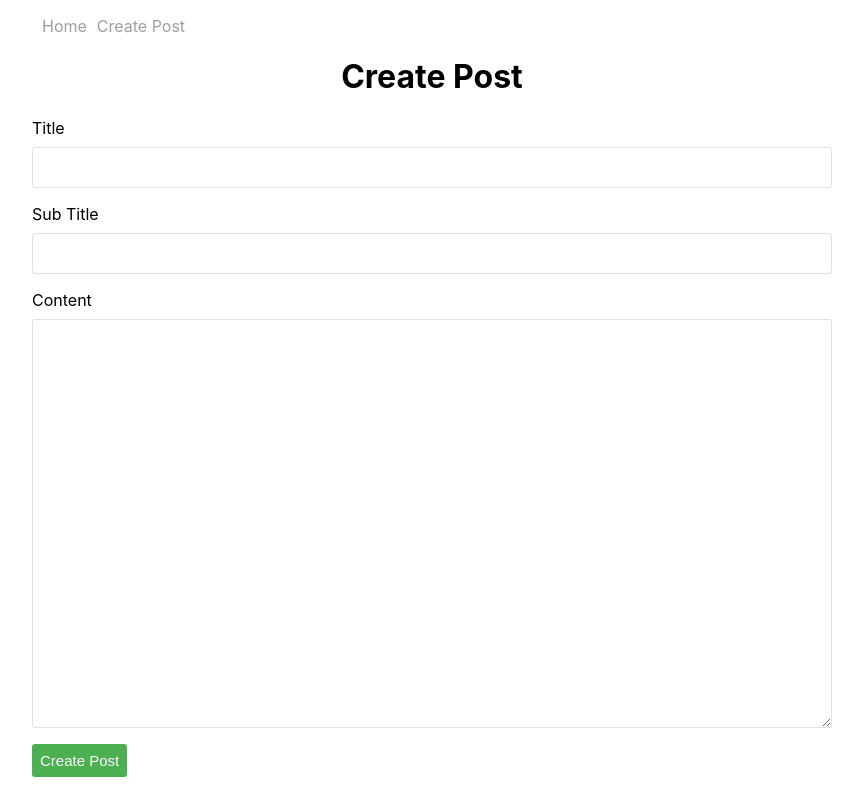
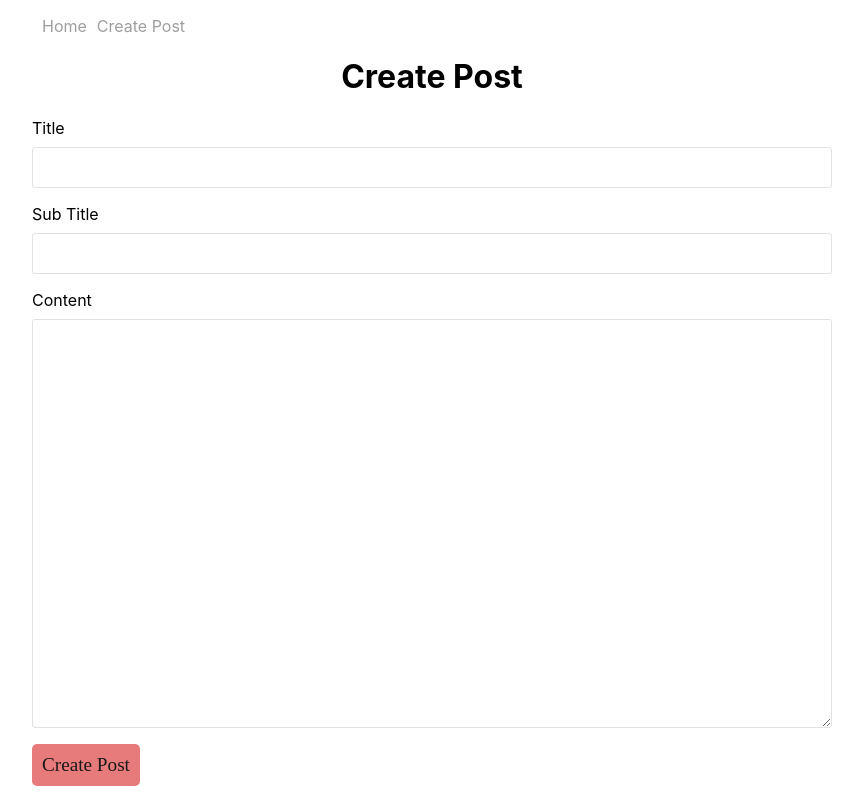
Before and after one commit to JoyCode4/react-hooks-blog, a React (Create React App) app: page /create-post in a window 1280 px wide. Shown: the whole page, without its empty margins (208-1071 px from the left). Built offline with nearby package versions, Linux system fonts and the light colour scheme.

Commit message:
adding styling to the Button using External css exporting

```diff
--- /dev/null
+++ b/src/components/Button.css
@@ -0,0 +1,10 @@
+button{
+    font-size: larger;
+    font-family: serif;
+    color: rgb(27, 24, 24);
+    padding: 10px;
+    background-color: #e77a7a;
+    border-radius: 5px;
+    border: none;
+
+}
--- a/src/components/CreatePost.js
+++ b/src/components/CreatePost.js
@@ -1,6 +1,6 @@
 import {db} from "../firebase";
 import { useFormInput } from "../hooks";
-
+import "./Button.css";
 function CreatePost(){
     const title=useFormInput();
     const subTitle=useFormInput();
@@ -41,7 +41,8 @@ function CreatePost(){
                     <textarea {...content}></textarea>
                 </div>
 
-                <button className="create-post-btn">Create Post</button>
+                {/* <button className="create-post-btn">Create Post</button> */}
+                <button>Create Post</button>
             </form>
 
         </div>
```
